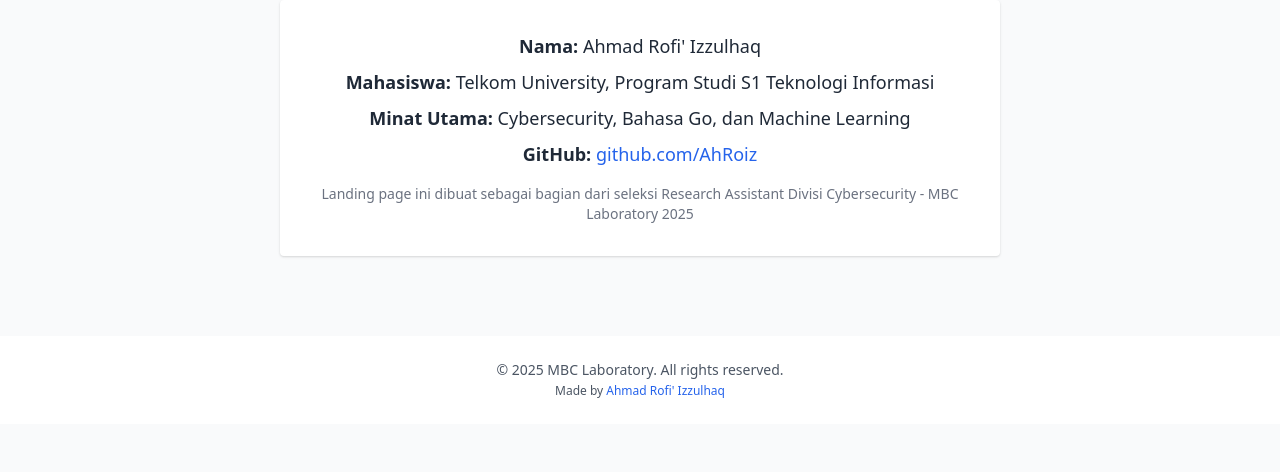
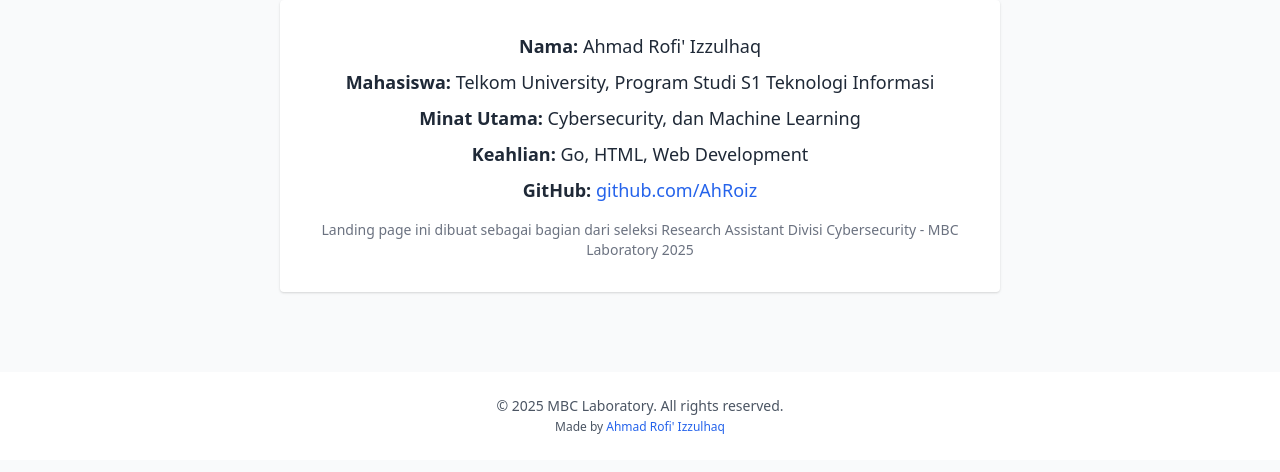
Before and after one commit to AhRoiz/MBC-Lab-Cyber-Security-, a website: page MBC/public/developer.html in a window 1280 px wide. Shown: the part 200-672 px from the top of the page. Drawn offline with nearby package versions, Linux system fonts and the light colour scheme.

Commit message:
Fix broken link to home page

```diff
--- a/MBC/public/developer.html
+++ b/MBC/public/developer.html
@@ -23,7 +23,8 @@
     <div class="bg-white p-8 rounded shadow">
       <p class="text-lg mb-2"><strong>Nama:</strong> Ahmad Rofi' Izzulhaq</p>
       <p class="text-lg mb-2"><strong>Mahasiswa:</strong> Telkom University, Program Studi S1 Teknologi Informasi</p>
-      <p class="text-lg mb-2"><strong>Minat Utama:</strong> Cybersecurity, Bahasa Go, dan Machine Learning</p>
+      <p class="text-lg mb-2"><strong>Minat Utama:</strong> Cybersecurity, dan Machine Learning</p>
+      <p class="text-lg mb-2"><strong>Keahlian:</strong> Go, HTML, Web Development</p>
       <p class="text-lg mb-4"><strong>GitHub:</strong> <a href="https://github.com/AhRoiz" class="text-blue-600 hover:underline" target="_blank">github.com/AhRoiz</a></p>
       <p class="text-sm text-gray-500">Landing page ini dibuat sebagai bagian dari seleksi Research Assistant Divisi Cybersecurity - MBC Laboratory 2025</p>
     </div>
```
